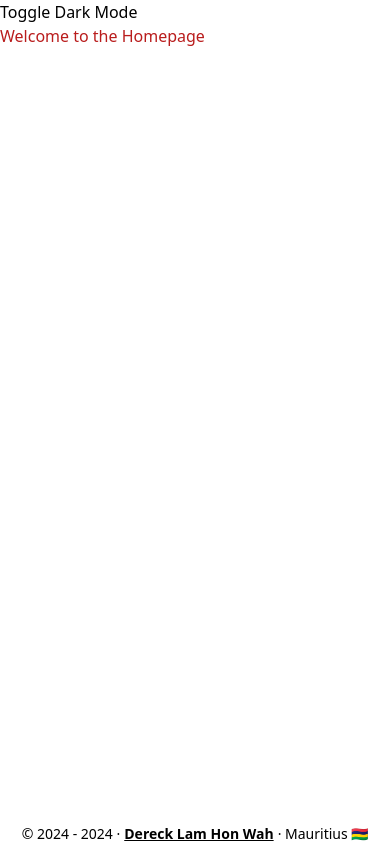
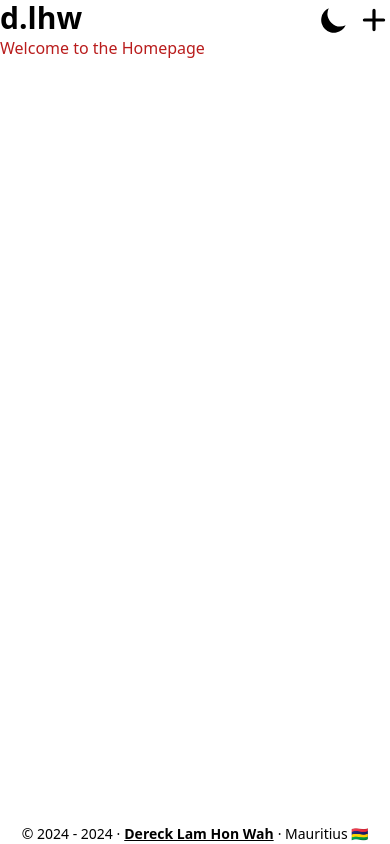
Before and after one commit to derecklhw/derecklhw-portfolio, a Nuxt app: page / in a window 390 px wide. Built offline with nearby package versions, Linux system fonts and the light colour scheme.

Commit message:
feat: add a header with navlinks with mobile responsiveness

```diff
--- a/components/AppHeader.vue
+++ b/components/AppHeader.vue
@@ -1,16 +1,58 @@
 <template>
-  <div>
+  <header class="flex justify-between items-end">
+    <AppLogo />
+    <div class="hidden md:flex gap-x-6">
+      <nav class="flex gap-x-6">
+        <NuxtLink
+          v-for="item in navMenu"
+          :key="item.name"
+          :to="item.href"
+          class="lowercase text-lg font-medium"
+        >
+          {{ item.name }}
+        </NuxtLink>
+      </nav>
+      <DarkMode size-class="size-6" />
+    </div>
+    <div class="md:hidden flex gap-x-2">
+      <DarkMode size-class="size-8" />
+      <button popovertarget="mypopover" popovertargetaction="show">
+        <PlusSolid class="size-8" />
+      </button>
+    </div>
     <div
-      @click="setColorTheme($colorMode.preference == 'dark' ? 'light' : 'dark')"
+      id="mypopover"
+      popover
+      class="h-dvh w-full p-4 dark:text-white dark:bg-slate-950"
     >
-      Toggle Dark Mode
+      <div class="flex justify-end">
+        <button popovertarget="mypopover" popovertargetaction="hidden">
+          <XSolid class="size-8" />
+        </button>
+      </div>
+      <nav
+        class="flex flex-col gap-y-6 h-full items-center justify-center pb-12"
+      >
+        <NuxtLink
+          v-for="item in navMenu"
+          :key="item.name"
+          :to="item.href"
+          class="uppercase text-2xl font-medium"
+        >
+          {{ item.name }}
+        </NuxtLink>
+      </nav>
     </div>
-  </div>
+  </header>
 </template>
+
 <script setup lang="ts">
-type Theme = "light" | "dark";
+import PlusSolid from "./Icons/PlusSolid.vue";
+import XSolid from "./Icons/XSolid.vue";
 
-const setColorTheme = (newTheme: Theme) => {
-  useColorMode().preference = newTheme;
-};
+const navMenu = [
+  { name: "Talks", href: "/talks" },
+  { name: "Projects", href: "/projects" },
+  { name: "Resume", href: "https://derecklhw.github.io/derecklhw-cv/" },
+];
 </script>
--- /dev/null
+++ b/components/AppLogo.vue
@@ -0,0 +1,5 @@
+<template>
+  <div>
+    <p class="text-3xl font-bold">d.lhw</p>
+  </div>
+</template>
--- /dev/null
+++ b/components/DarkMode.vue
@@ -0,0 +1,22 @@
+<template>
+  <div>
+    <div
+      class="hover:cursor-pointer"
+      @click="setColorTheme($colorMode.preference == 'dark' ? 'light' : 'dark')"
+    >
+      <!-- TODO: bug in darkmode with icon -->
+      <IconsSunSolid v-if="$colorMode.value == 'dark'" :class="sizeClass" />
+      <IconsMoonSolid v-else :class="sizeClass" />
+    </div>
+  </div>
+</template>
+<script setup lang="ts">
+type Theme = "light" | "dark";
+defineProps<{
+  sizeClass?: string;
+}>();
+
+const setColorTheme = (newTheme: Theme) => {
+  useColorMode().preference = newTheme;
+};
+</script>
--- /dev/null
+++ b/components/Icons/MoonSolid.vue
@@ -0,0 +1,13 @@
+<template>
+  <svg
+    xmlns="http://www.w3.org/2000/svg"
+    width="32"
+    height="32"
+    viewBox="0 0 20 20"
+  >
+    <path
+      fill="currentColor"
+      d="M17.293 13.293A8 8 0 0 1 6.707 2.707a8.001 8.001 0 1 0 10.586 10.586"
+    />
+  </svg>
+</template>
--- /dev/null
+++ b/components/Icons/PlusSolid.vue
@@ -0,0 +1,15 @@
+<template>
+  <svg
+    xmlns="http://www.w3.org/2000/svg"
+    width="32"
+    height="32"
+    viewBox="0 0 20 20"
+  >
+    <path
+      fill="currentColor"
+      fill-rule="evenodd"
+      d="M10 3a1 1 0 0 1 1 1v5h5a1 1 0 1 1 0 2h-5v5a1 1 0 1 1-2 0v-5H4a1 1 0 1 1 0-2h5V4a1 1 0 0 1 1-1"
+      clip-rule="evenodd"
+    />
+  </svg>
+</template>
--- /dev/null
+++ b/components/Icons/SunSolid.vue
@@ -0,0 +1,15 @@
+<template>
+  <svg
+    xmlns="http://www.w3.org/2000/svg"
+    width="32"
+    height="32"
+    viewBox="0 0 20 20"
+  >
+    <path
+      fill="currentColor"
+      fill-rule="evenodd"
+      d="M10 2a1 1 0 0 1 1 1v1a1 1 0 1 1-2 0V3a1 1 0 0 1 1-1m4 8a4 4 0 1 1-8 0a4 4 0 0 1 8 0m-.464 4.95l.707.707a1 1 0 0 0 1.414-1.414l-.707-.707a1 1 0 0 0-1.414 1.414m2.12-10.607a1 1 0 0 1 0 1.414l-.706.707a1 1 0 1 1-1.414-1.414l.707-.707a1 1 0 0 1 1.414 0M17 11a1 1 0 1 0 0-2h-1a1 1 0 1 0 0 2zm-7 4a1 1 0 0 1 1 1v1a1 1 0 1 1-2 0v-1a1 1 0 0 1 1-1M5.05 6.464A1 1 0 1 0 6.465 5.05l-.708-.707a1 1 0 0 0-1.414 1.414zm1.414 8.486l-.707.707a1 1 0 0 1-1.414-1.414l.707-.707a1 1 0 0 1 1.414 1.414M4 11a1 1 0 1 0 0-2H3a1 1 0 0 0 0 2z"
+      clip-rule="evenodd"
+    />
+  </svg>
+</template>
--- /dev/null
+++ b/components/Icons/XSolid.vue
@@ -0,0 +1,15 @@
+<template>
+  <svg
+    xmlns="http://www.w3.org/2000/svg"
+    width="32"
+    height="32"
+    viewBox="0 0 20 20"
+  >
+    <path
+      fill="currentColor"
+      fill-rule="evenodd"
+      d="M4.293 4.293a1 1 0 0 1 1.414 0L10 8.586l4.293-4.293a1 1 0 1 1 1.414 1.414L11.414 10l4.293 4.293a1 1 0 0 1-1.414 1.414L10 11.414l-4.293 4.293a1 1 0 0 1-1.414-1.414L8.586 10L4.293 5.707a1 1 0 0 1 0-1.414"
+      clip-rule="evenodd"
+    />
+  </svg>
+</template>
```
